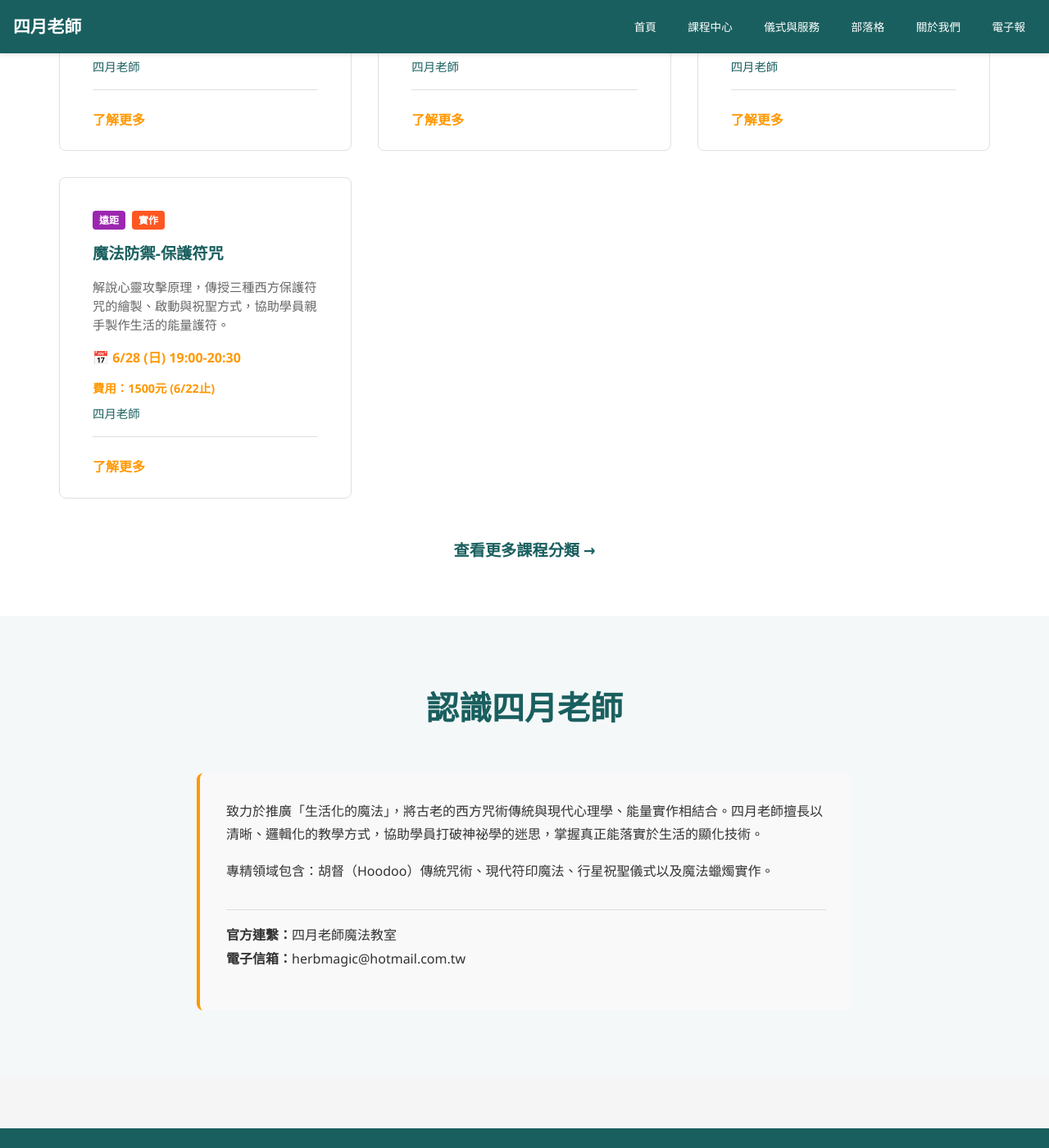
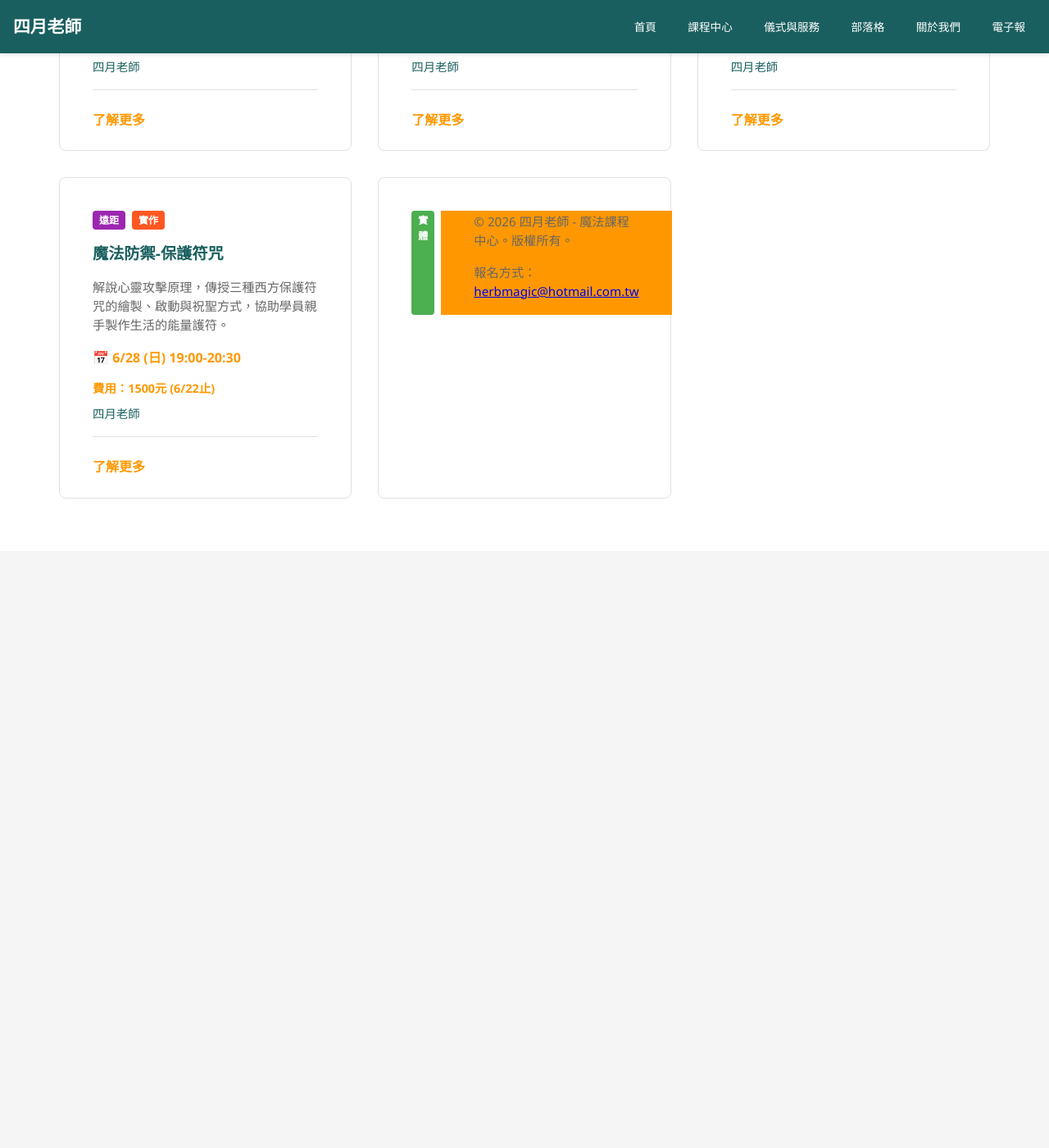
Before and after one commit to light4uliuphone-lang/hoodoo, a Jekyll site: the page built from index.html, in a window 1280 px wide and 1400 px high, scrolled down 859 px. Shown: the whole window at 82% size. Built offline with Jekyll 4.4.1, drawn with Linux system fonts in a browser that asks for light colours; after the commit the page ends 1531 px from its top, so only the background shows below that; some of the changed text lies outside the part shown.

Commit message:
Update index.html

```diff
--- a/index.html
+++ b/index.html
@@ -85,39 +85,7 @@ description: 探索四月老師的魔法教學中心，提供專業胡督(Hoodoo
                 </div>
             </div>
 
-        </div>
-        <div style="text-align: center; margin-top: 3rem;">
-            <a href="/course/" style="color: #1a5f5f; font-weight: bold; text-decoration: none; font-size: 1.2rem;">查看更多課程分類 →</a>
-        </div>
-    </div>
-</section>
-
-<section class="about-teacher" style="background-color: #f4f8f8; padding: 5rem 0;">
-    <div class="container">
-        <h2 style="color: #1a5f5f; text-align: center; margin-bottom: 3rem;">認識四月老師</h2>
-        <div class="teacher-content" style="max-width: 800px; margin: 0 auto;">
-            <div class="teacher-text" style="line-height: 1.8; color: #444;">
-                <p>致力於推廣「生活化的魔法」，將古老的西方咒術傳統與現代心理學、能量實作相結合。四月老師擅長以清晰、邏輯化的教學方式，協助學員打破神祕學的迷思，掌握真正能落實於生活的顯化技術。</p>
-                <p>專精領域包含：胡督（Hoodoo）傳統咒術、現代符印魔法、行星祝聖儀式以及魔法蠟燭實作。</p>
-                <p style="margin-top: 2rem; border-top: 1px solid #ddd; padding-top: 1rem;">
-                    <strong>官方連繫：</strong>四月老師魔法教室<br>
-                    <strong>電子信箱：</strong>{{ site.email | default: 'herbmagic@hotmail.com.tw' }}
-                </p>
-            </div>
-        </div>
-    </div>
-</section>
-
-<script type="application/ld+json">
-{
-  "@context": "https://schema.org",
-  "@type": "EducationalOrganization",
-  "name": "四月老師 - 魔法課程中心",
-  "description": "提供專業胡督(Hoodoo)、藥草魔法與策略魔法教學課程。",
-  "url": "http://hoodoo.pro/",
-  "address": {
-    "@type": "PostalAddress",
-    "addressCountry": "TW"
-  }
-}
-</script>
+            <div class="course-card">
+                <div style="display: flex; gap: 8px; padding: 1rem 1rem 0;">
+                    <span style="background-color: #4caf50; color: white; padding: 2px 8px; border-radius: 4px; font-size: 0.75rem; font-weight: bold;">實體</span>
+                    <span style="background-color: #ff9800; color: white; padding: 2px 8px; border-
```
Also changed, not shown: other parts of index.html (+1 -1 lines).
